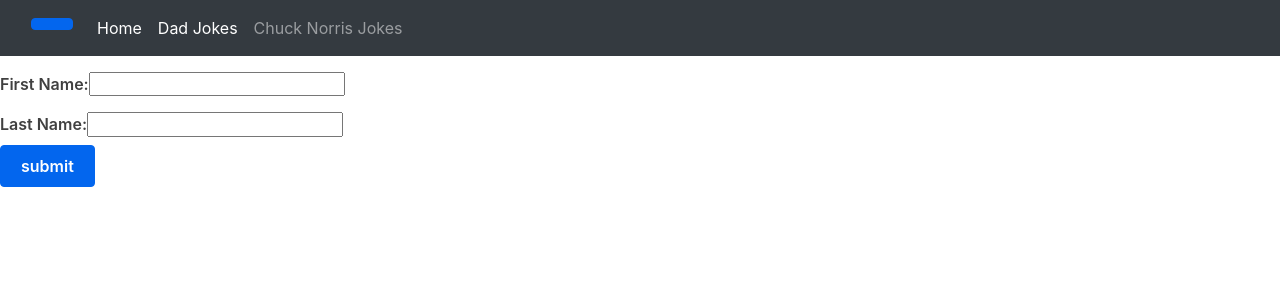
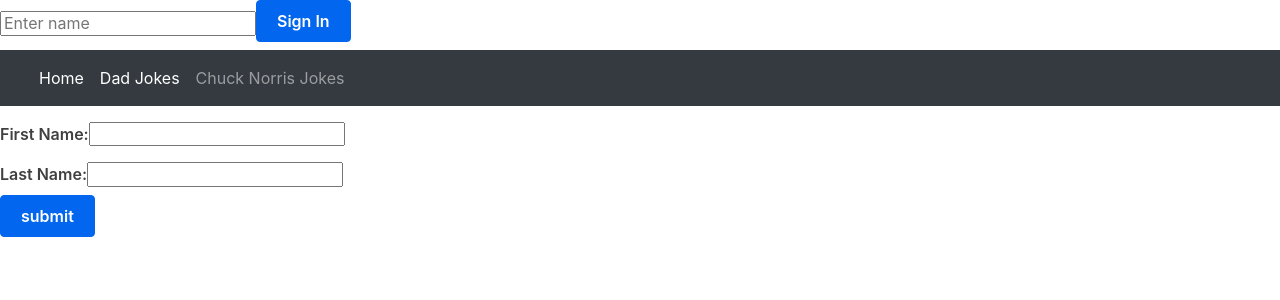
Before and after one commit to jimmycababa/jimmy-react-first-app, a React (Create React App) app: page /Home in a window 1280 px wide. Shown: the top 300 px of the page. Built offline with nearby package versions, Linux system fonts and the light colour scheme.

Commit message:
added James controlled component

```diff
--- a/src/App.js
+++ b/src/App.js
@@ -1,4 +1,4 @@
-import React from 'react';
+import React, {useState} from 'react';
 import { BrowserRouter as Router, Route, Switch, Redirect } from 'react-router-dom';
 import Joke from './Joke';
 import './index.css'
@@ -9,11 +9,16 @@ import Home from './Home';
 
 
 function App() {
+  const [username, setUsername] = useState(null);
+
+  function handleSignIn(name){
+    setUsername(name);
+  }
 
   return (
     <Router>
       <div className="App">
-        <Navbar />
+        <Navbar username={username} signIn={handleSignIn}/>
         <Switch>
           <Route path="/Home" exact component={Home}/>
           <Route path="/DadJoke" exact component={Joke}/>
--- a/src/Navbar.js
+++ b/src/Navbar.js
@@ -1,11 +1,23 @@
-import React from 'react'
+import React, {useState} from 'react'
 
-export default function Navbar() {
+export default function Navbar(props) {
+    const {username, signIn} = props;
+    const [inputValue, setInputValue] = useState('')
     return (
+
         <div>
+            {username && <span>Welcome, {username}!</span> ||
+            <form onSubmit={(e)=> { e.preventDefault(); signIn(inputValue)}}>
+                <input
+                    name="username"
+                    id="username"
+                    placeholder="Enter name"
+                    value={inputValue}
+                    onChange={(e)=> setInputValue(e.target.value)} />
+                <button>Sign In</button>
+            </form>}
             <nav className="navbar navbar-expand-lg navbar-dark bg-dark">
                 <div className="container-fluid">
-                    <button className="navbar-brand"></button>
                     <button className="navbar-toggler" type="button" data-bs-toggle="collapse" data-bs-target="#navbarNav" aria-controls="navbarNav" aria-expanded="false" aria-label="Toggle navigation">
                         <span className="navbar-toggler-icon"></span>
                     </button>
```
